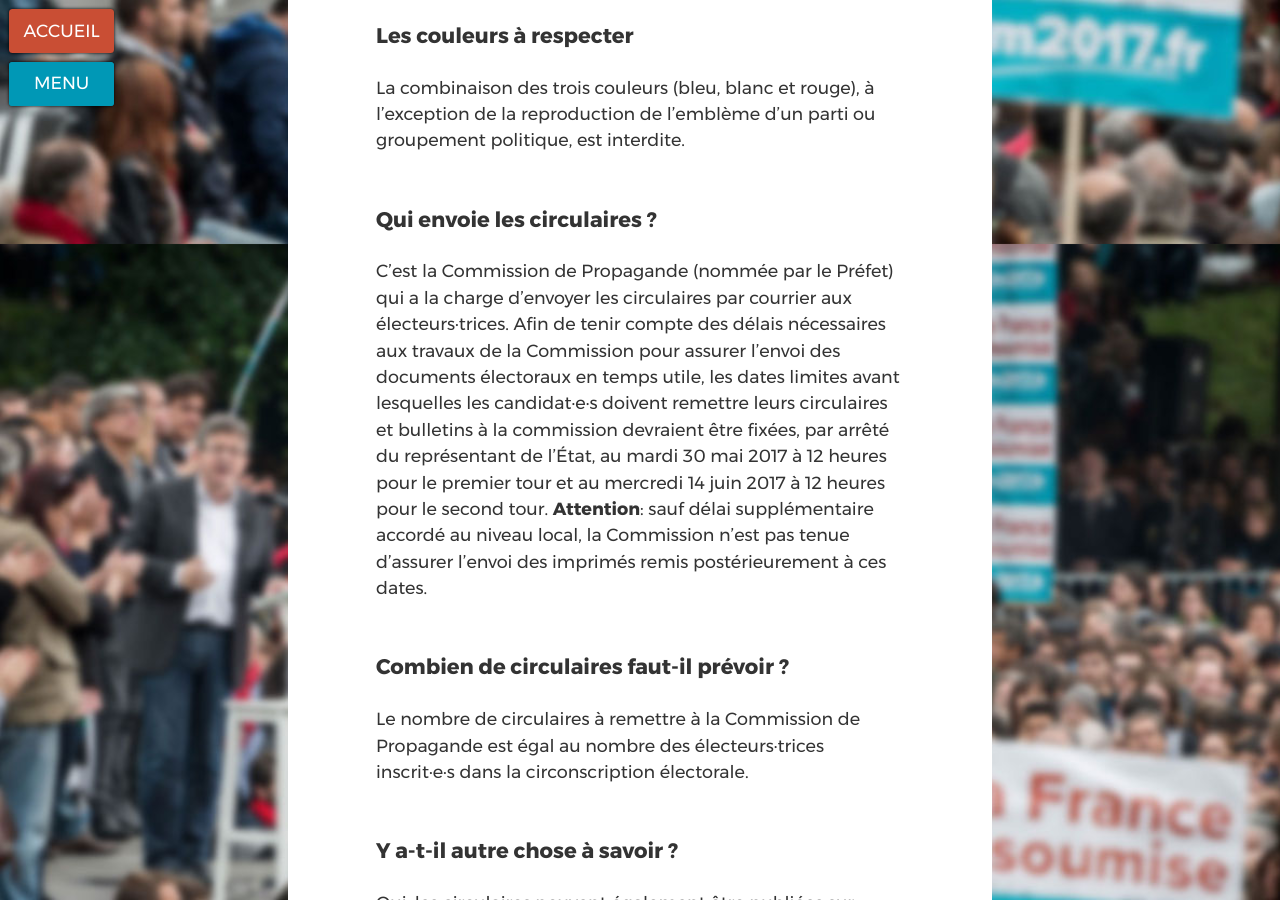
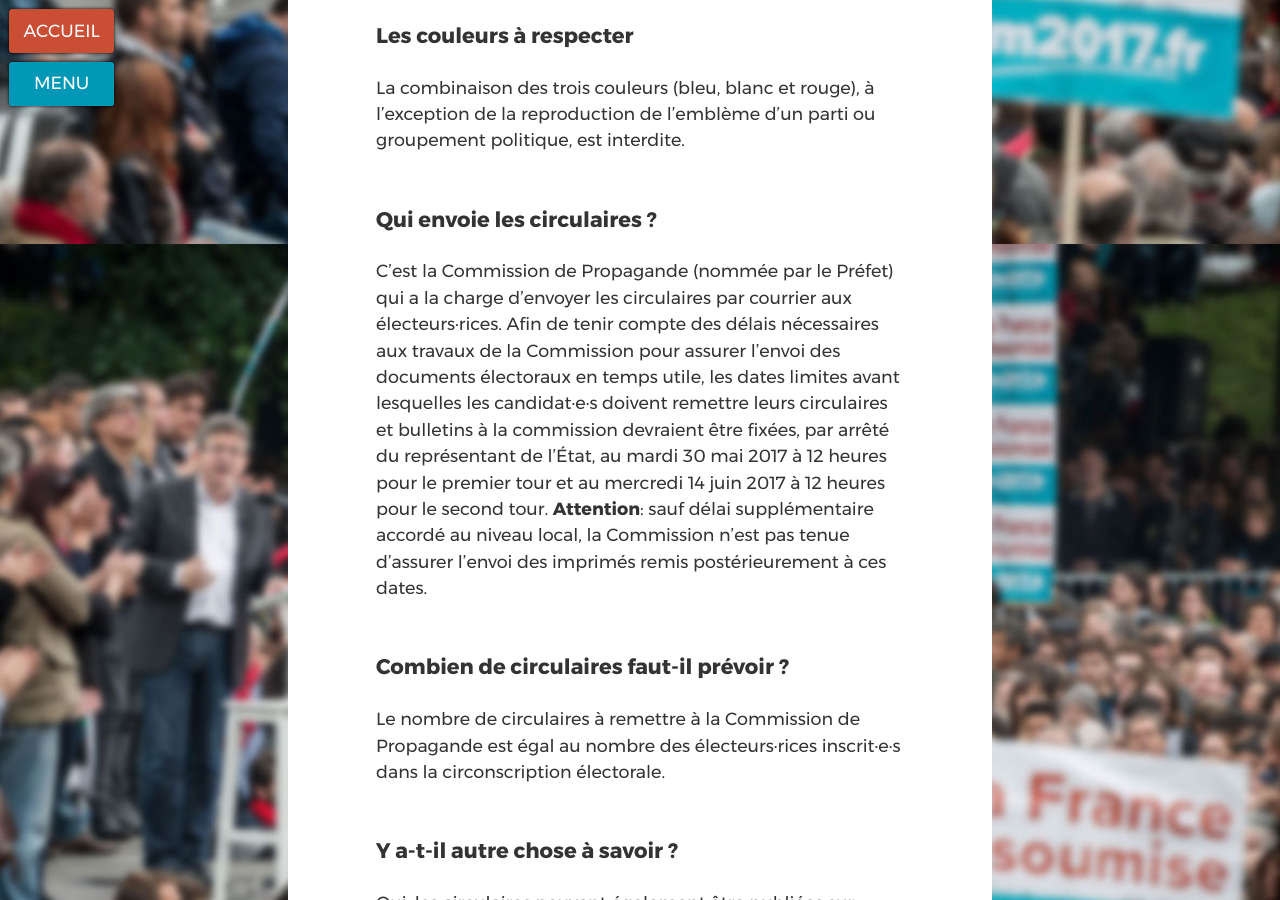
Before and after one commit to ryuran/kitcampagne.fi, a Jekyll site: the page built from _cat_legislatives2017/affiches_circulaires_et_bulletins_de_vote.md, in a window 1280 px wide and 900 px high, scrolled down 2456 px. Built offline with Jekyll 4.4.1, drawn with Linux system fonts in a browser that asks for light colours.

Commit message:
Update affiches_circulaires_et_bulletins_de_vote.md

```diff
--- a/_cat_legislatives2017/affiches_circulaires_et_bulletins_de_vote.md
+++ b/_cat_legislatives2017/affiches_circulaires_et_bulletins_de_vote.md
@@ -43,11 +43,11 @@ Le papier utilisé pour les circulaires doit avoir un grammage compris entre 60
 La combinaison des trois couleurs (bleu, blanc et rouge), à l’exception de la reproduction de l’emblème d’un parti ou groupement politique, est interdite.
 
 ### Qui envoie les circulaires ?
-C’est la Commission de Propagande (nommée par le Préfet) qui a la charge d’envoyer les circulaires par courrier aux électeurs·trices.
+C’est la Commission de Propagande (nommée par le Préfet) qui a la charge d’envoyer les circulaires par courrier aux électeurs·rices.
 Afin de tenir compte des délais nécessaires aux travaux de la Commission pour assurer l’envoi des documents électoraux en temps utile, les dates limites avant lesquelles les candidat·e·s doivent remettre leurs circulaires et bulletins à la commission devraient être fixées, par arrêté du représentant de l’État, au mardi 30 mai 2017 à 12 heures pour le premier tour et au mercredi 14 juin 2017 à 12 heures pour le second tour. **Attention**: sauf délai supplémentaire accordé au niveau local, la Commission n’est pas tenue d’assurer l’envoi des imprimés remis postérieurement à ces dates.
 
 ### Combien de circulaires faut-il prévoir ?
-Le nombre de circulaires à remettre à la Commission de Propagande est égal au nombre des électeurs·trices inscrit·e·s dans la circonscription électorale.
+Le nombre de circulaires à remettre à la Commission de Propagande est égal au nombre des électeurs·rices inscrit·e·s dans la circonscription électorale.
 
 ### Y a-t-il autre chose à savoir ?
 Oui, les circulaires peuvent également être publiées sur Internet. Vous trouverez toutes les informations à ce sujet en téléchargeant le [guide officiel du candidat](http://www.interieur.gouv.fr/content/download/102271/806359/file/M%C3%A9mento%20du%20candidat%20aux%20%C3%A9lections%20l%C3%A9gislatives%202017%20V4.pdf).
```
